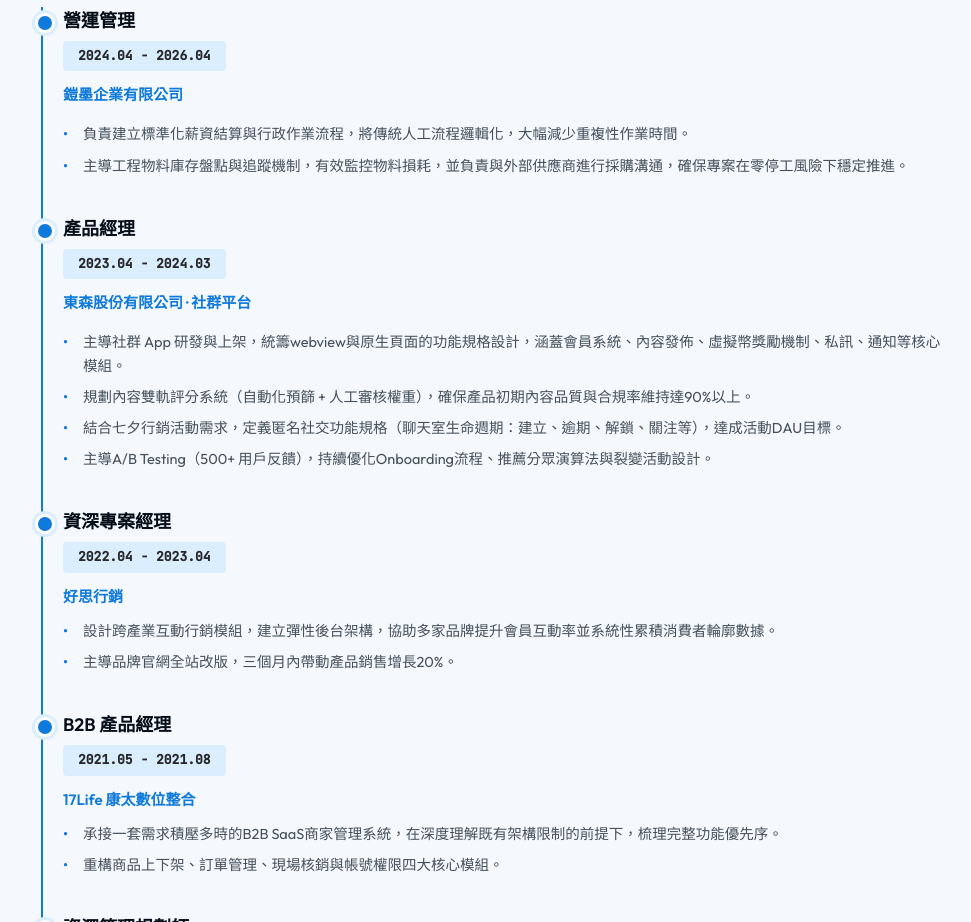
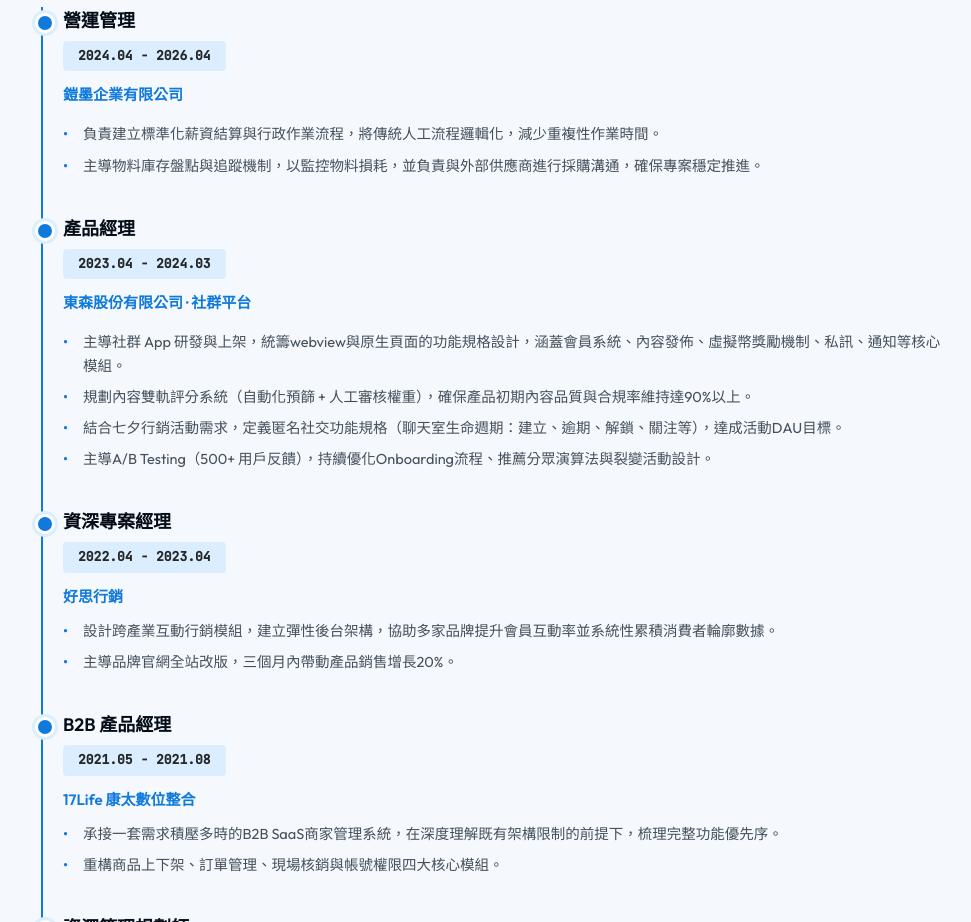
Before and after one commit to Jane5878/profile, a plain HTML site: page index.html in a window 1280 px wide. Shown: the part 2791-3713 px from the top of the page, without its empty margins (299-1270 px from the left). Drawn offline with Linux system fonts and the light colour scheme.

Commit message:
改工作經歷文字

```diff
--- a/index.html
+++ b/index.html
@@ -1212,8 +1212,8 @@
           <h5>2024.04 - 2026.04</h5>
           <p class="company">鎧墨企業有限公司</p>
           <ul class="desc-list" style="margin-top: 15px;">
-            <li>負責建立標準化薪資結算與行政作業流程，將傳統人工流程邏輯化，大幅減少重複性作業時間。</li>
-            <li>主導工程物料庫存盤點與追蹤機制，有效監控物料損耗，並負責與外部供應商進行採購溝通，確保專案在零停工風險下穩定推進。</li>
+            <li>負責建立標準化薪資結算與行政作業流程，將傳統人工流程邏輯化，減少重複性作業時間。</li>
+            <li>主導物料庫存盤點與追蹤機制，以監控物料損耗，並負責與外部供應商進行採購溝通，確保專案穩定推進。</li>
           </ul>
         </div>
 
```
